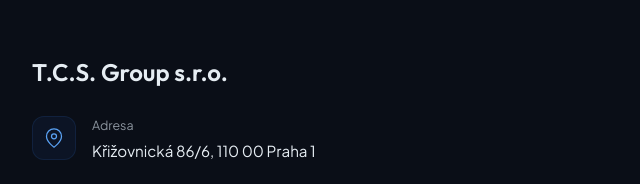
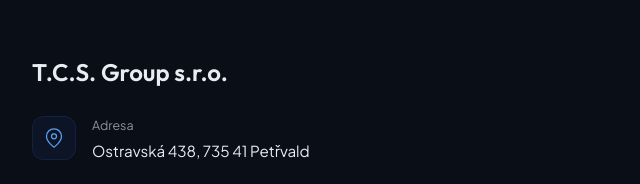
Before and after one commit to Vojtechnovotny88/tcsgroup, a plain HTML site: page index.html in a window 1280 px wide. Shown: the part 6925-7109 px from the top of the page, 0-640 px from the left. Drawn offline with Linux system fonts and the light colour scheme.

Commit message:
Update index.html

```diff
--- a/index.html
+++ b/index.html
@@ -327,7 +327,7 @@
     <div class="contact-grid">
         <div class="contact-info reveal reveal-delay-1">
             <h3>T.C.S. Group s.r.o.</h3>
-            <div class="contact-item"><div class="contact-item-icon"><svg viewBox="0 0 24 24"><path d="M21 10c0 7-9 13-9 13s-9-6-9-13a9 9 0 0118 0z"/><circle cx="12" cy="10" r="3"/></svg></div><div class="contact-item-text"><div class="contact-item-label">Adresa</div>Křižovnická 86/6, 110 00 Praha 1</div></div>
+            <div class="contact-item"><div class="contact-item-icon"><svg viewBox="0 0 24 24"><path d="M21 10c0 7-9 13-9 13s-9-6-9-13a9 9 0 0118 0z"/><circle cx="12" cy="10" r="3"/></svg></div><div class="contact-item-text"><div class="contact-item-label">Adresa</div>Ostravská 438, 735 41 Petřvald</div></div>
             <div class="contact-item"><div class="contact-item-icon"><svg viewBox="0 0 24 24"><path d="M22 16.92v3a2 2 0 01-2.18 2 19.79 19.79 0 01-8.63-3.07 19.5 19.5 0 01-6-6 19.79 19.79 0 01-3.07-8.67A2 2 0 014.11 2h3a2 2 0 012 1.72c.127.96.361 1.903.7 2.81a2 2 0 01-.45 2.11L8.09 9.91a16 16 0 006 6l1.27-1.27a2 2 0 012.11-.45c.907.339 1.85.573 2.81.7A2 2 0 0122 16.92z"/></svg></div><div class="contact-item-text"><div class="contact-item-label">Telefon</div><a href="tel:+420800123456" style="color:var(--text);text-decoration:none">+420 800 123 456</a></div></div>
             <div class="contact-item"><div class="contact-item-icon"><svg viewBox="0 0 24 24"><path d="M4 4h16c1.1 0 2 .9 2 2v12c0 1.1-.9 2-2 2H4c-1.1 0-2-.9-2-2V6c0-1.1.9-2 2-2z"/><path d="M22 6l-10 7L2 6"/></svg></div><div class="contact-item-text"><div class="contact-item-label">E-mail</div><a href="mailto:info@tcs-group.cz" style="color:var(--text);text-decoration:none">info@tcs-group.cz</a></div></div>
             <div class="contact-item"><div class="contact-item-icon"><svg viewBox="0 0 24 24"><circle cx="12" cy="12" r="10"/><path d="M12 6v6l4 2"/></svg></div><div class="contact-item-text"><div class="contact-item-label">Pracovní doba</div>Po–Pá: 8:00 – 17:00</div></div>
```
